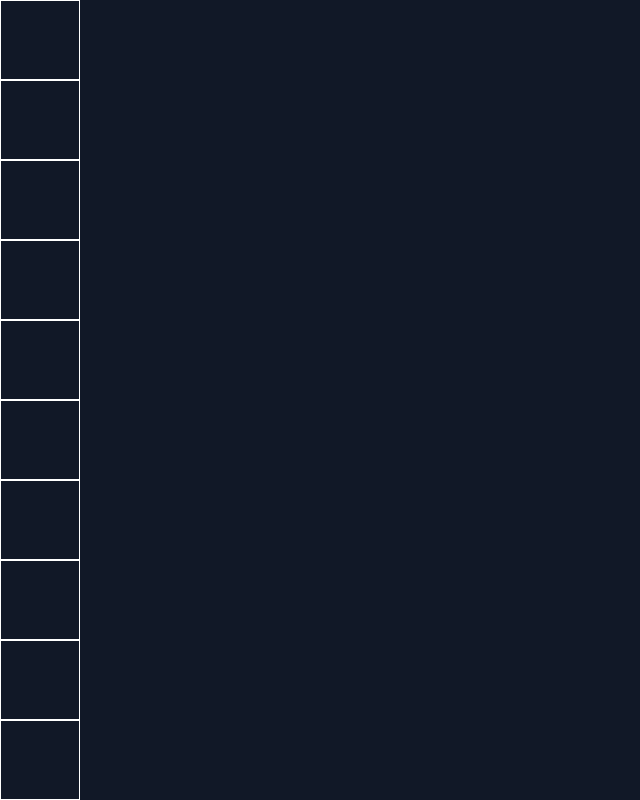
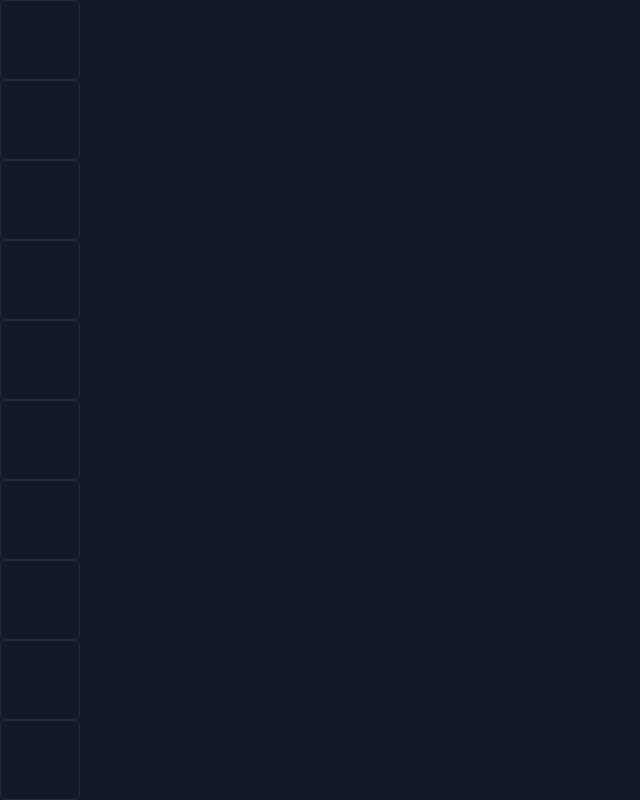
Before and after one commit to tykozidane/clone-katla, a Vue app: page / in a window 1280 px wide. Shown: the top 800 px of the page, without its empty margins (0-640 px from the left). Built offline with nearby package versions, Linux system fonts and the light colour scheme.

Commit message:
[MOD] update

```diff
--- a/src/components/AnimatedBoxes.vue
+++ b/src/components/AnimatedBoxes.vue
@@ -147,6 +147,7 @@ export default {
 
 }
 .front, .back {
+  border-radius: 5px;
   width: 80px;
   height: 80px;
   display: flex;
@@ -154,8 +155,8 @@ export default {
   align-items: center;
   position: absolute;
   backface-visibility: hidden;
-  border: 1px solid #000;
-  border-color: white;
+  border: 1px solid #242c3c;
+  /* border-color: white; */
   font-size: 2.5rem;
   transition: transform 2s, border 0s;
 }
```
